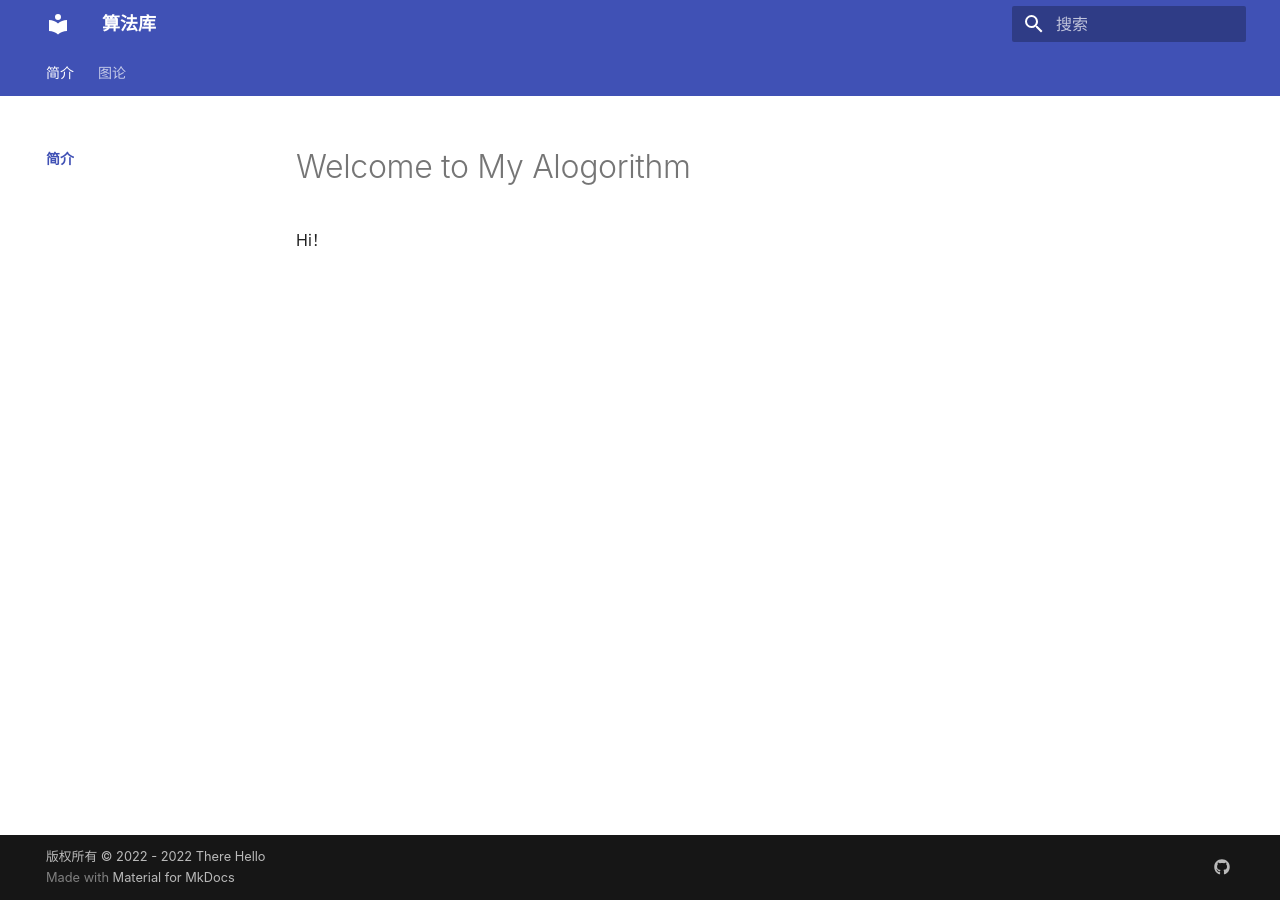
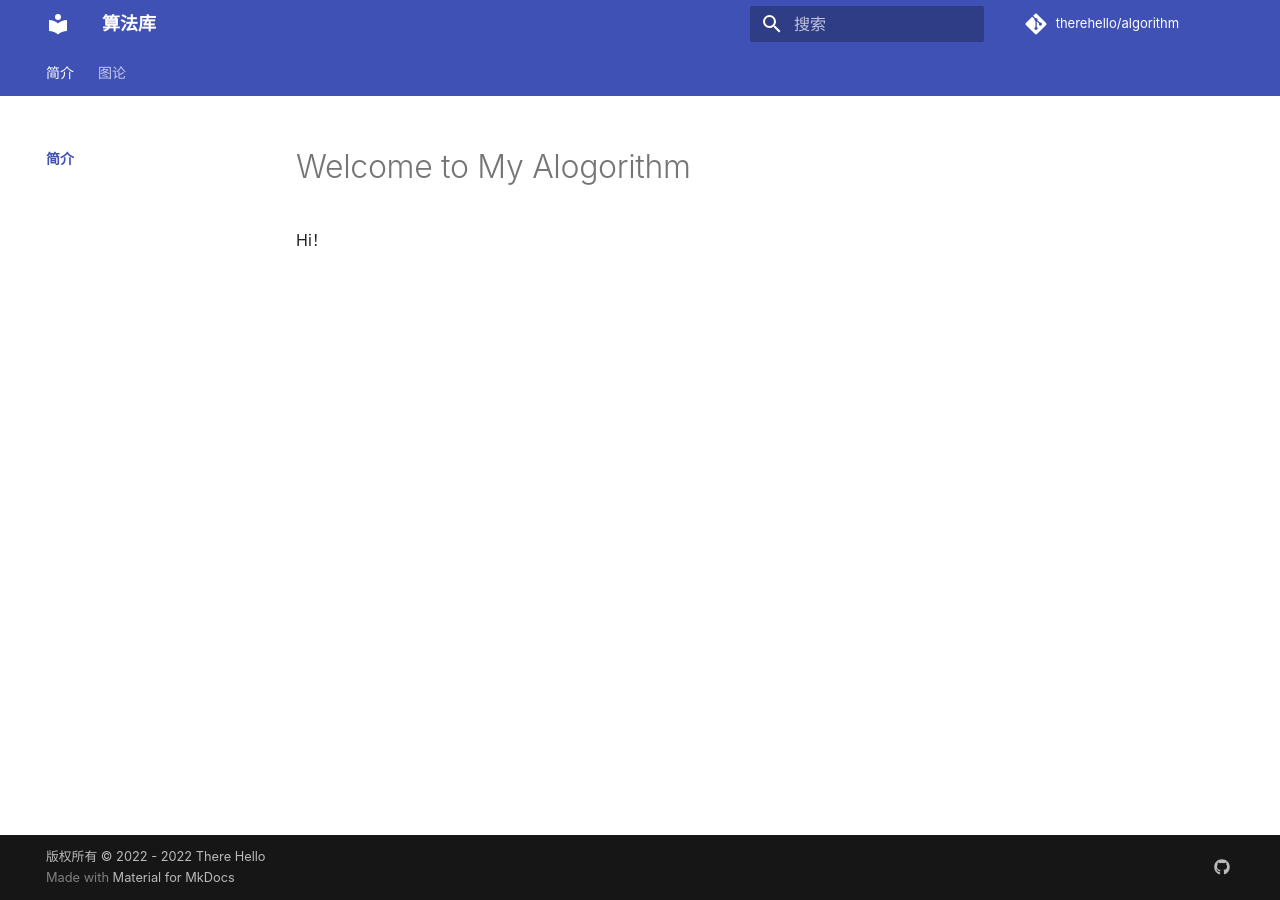
Before and after one commit to therehello/algorithm, an MkDocs documentation site: the page built from docs/index.md, in a window 1280 px wide. Built offline with MkDocs 1.6.1 and Material for MkDocs 9.7.7, drawn with Linux system fonts in a browser that asks for light colours; comment, search, counter and statistics services are not loaded.

Commit message:
update repo

```diff
--- a/mkdocs.yml
+++ b/mkdocs.yml
@@ -1,6 +1,9 @@
 site_name: 算法库
-site_url: https://therehello.top/
+site_url: https://algorithm.therehello.top/
 site_author: There Hello
+
+repo_name: therehello/algorithm
+repo_url: https://github.com/therehello/algorithm
 
 theme:
   name: material
```
